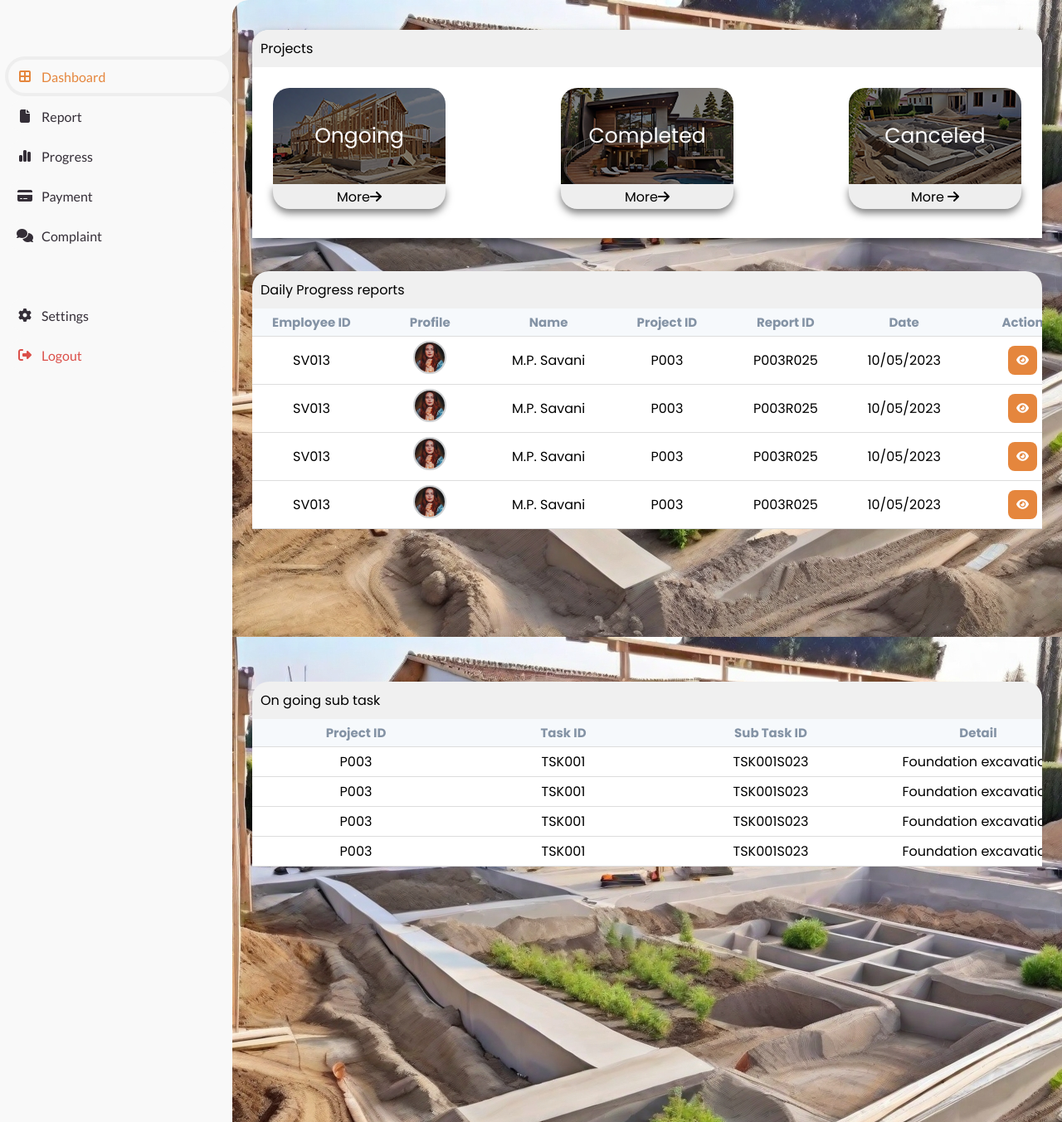
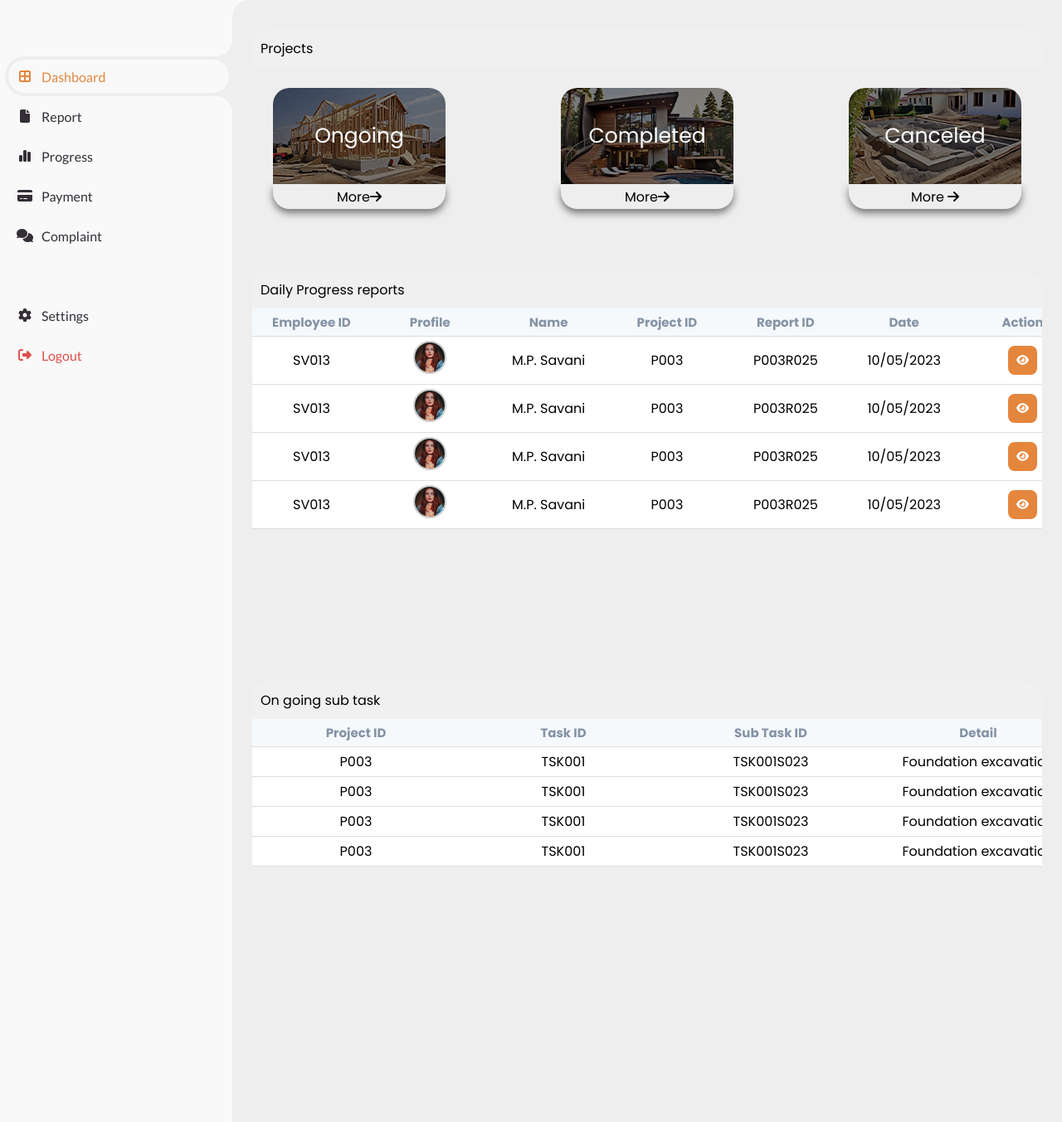
Before and after one commit to virajidewmini/webuild, a PHP site: page /webuild/pmdashboard in a window 1280 px wide. Shown: the part 56-1409 px from the top of the page at 83% size. Run offline with PHP 8.4, Linux system fonts and the light colour scheme.

Commit message:
Change some things

```diff
--- a/private/views/pmdailyreports.view.php
+++ b/private/views/pmdailyreports.view.php
@@ -1,8 +1,5 @@
 <?php $this->view('includes/header')?>
 <style>
-main {
-  background-image:url("<?=ROOT?>/img/pm.jpg");
-}
 body{
     overflow: hidden;
 }
--- a/private/views/pmdashboard.view.php
+++ b/private/views/pmdashboard.view.php
@@ -1,7 +1,6 @@
 <?php $this->view('includes/header')?>
 <style>
 main {
-  background-image:url("<?=ROOT?>/img/pm.jpg");
 }
 body{
     overflow: hidden;
--- a/private/views/pmmaterial.view.php
+++ b/private/views/pmmaterial.view.php
@@ -1,8 +1,5 @@
 <?php $this->view('includes/header')?>
 <style>
-main {
-  background-image:url("<?=ROOT?>/img/pm.jpg");
-}
 body{
     overflow: hidden;
 }
--- a/private/views/pmmember.view.php
+++ b/private/views/pmmember.view.php
@@ -1,8 +1,5 @@
 <?php $this->view('includes/header')?>
 <style>
-main {
-  background-image:url("<?=ROOT?>/img/pm.jpg");
-}
 body{
     overflow: hidden;
 }
@@ -41,7 +38,7 @@ body{
     </div>
     <div class="table">
         <div class="table_header">
-            <p>Supervisors</p>
+            <p>Wokers</p>
         </div>
         <div class="table_section">
             <table>
--- a/public/css/style.css
+++ b/public/css/style.css
@@ -1,8 +1,6 @@
 /*-----box for display projects project-----*/
 
 .project-details{
-    background-color: #fff;
-    box-shadow: 0px 5px 10px rgba(0, 0, 0, 0.5);
     border-radius: 20px 20px 0 0;
     width: 100%;
     height: auto;
```
